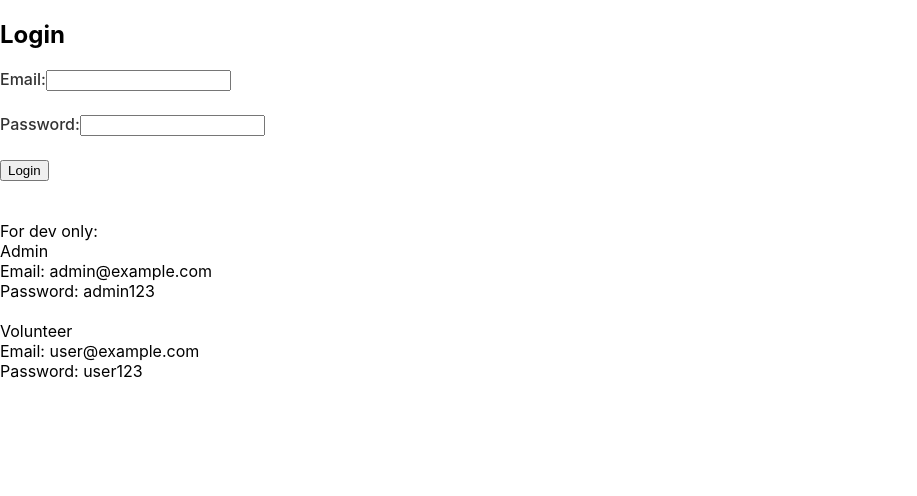
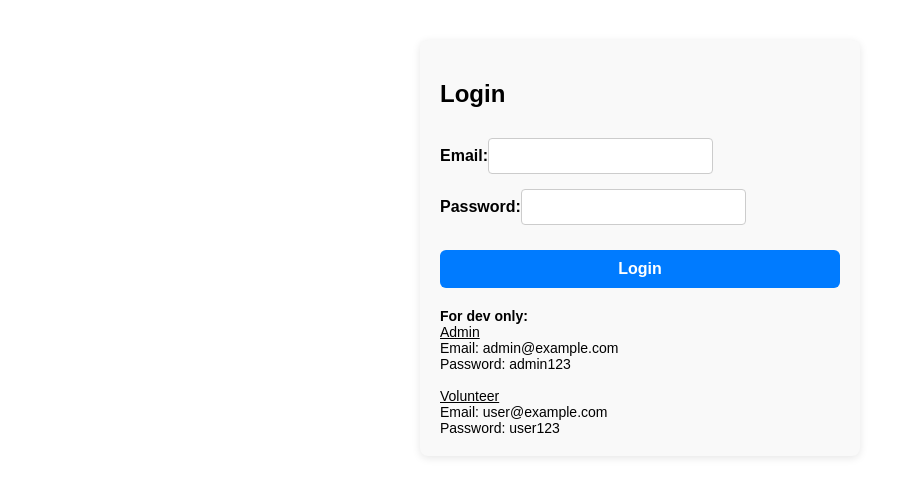
Before and after one commit to Hyperbolas/volunteer-app, a React (Create React App) app: page /login in a window 1280 px wide. Shown: the top 496 px of the page, without its empty margins (0-917 px from the left). Built offline with nearby package versions, Linux system fonts and the light colour scheme.

Commit message:
css fixes

```diff
--- a/src/pages/Auth.css
+++ b/src/pages/Auth.css
@@ -47,3 +47,47 @@
 .auth-container button:hover {
   background-color: #0056b3;
 }
+
+.login-container {
+  max-width: 400px;
+  margin: 40px auto;
+  padding: 20px;
+  background-color: #f9f9f9;
+  border-radius: 8px;
+  box-shadow: 0 2px 8px rgba(0, 0, 0, 0.1);
+  font-family: Arial, sans-serif;
+}
+
+.login-form {
+  display: flex;
+  flex-direction: column;
+}
+
+.login-form label {
+  margin: 10px 0 5px;
+  font-weight: bold;
+}
+
+.login-form input {
+  padding: 8px;
+  font-size: 16px;
+  border-radius: 4px;
+  border: 1px solid #ccc;
+}
+
+.login-form button {
+  margin-top: 20px;
+  padding: 10px;
+  font-size: 16px;
+  font-weight: bold;
+  background-color: #007bff;
+  color: white;
+  border: none;
+  border-radius: 6px;
+  cursor: pointer;
+  transition: background-color 0.3s ease;
+}
+
+.login-form button:hover {
+  background-color: #0056b3;
+}
--- a/src/pages/Login.js
+++ b/src/pages/Login.js
@@ -1,6 +1,6 @@
 import React, { useState } from "react";
 import { useNavigate } from "react-router-dom";
-import './Login.css';
+import './Auth.css';
 
 function Login() {
   const [email, setEmail] = useState('');
@@ -27,7 +27,6 @@ function Login() {
       (user) => user.email === email && user.password === password
     );
 
-    //temporary role logic, replace with real authentication in the backend
     if (matchedUser) {
       if (matchedUser.role === "admin") {
         navigate("/admin/AdminDashboard");
@@ -44,43 +43,35 @@ function Login() {
       <form className="login-form" onSubmit={handleSubmit}>
         <h2>Login</h2>
 
-        <div className="form-group">
-          <label>Email:
+        <label>Email:
           <input
             type="email"
             value={email}
             onChange={(e) => setEmail(e.target.value)}
             required
           />
-          </label>
-        </div>
+        </label>
 
-
-        <div className="form-group">
-          <label>Password:
+        <label>Password:
           <input
             type="password"
             value={password}
             onChange={(e) => setPassword(e.target.value)}
             required
           />
-          </label>
-        </div>
+        </label>
 
         <button type="submit">Login</button>
       </form>
-      <div>
-        <br/> <br/>
-        For dev only: <br />
-        Admin             <br />
-        Email: admin@example.com <br />
-        Password: admin123
-        <br />
-        <br />
-        Volunteer <br />
-        Email: user@example.com <br />
+
+      <div style={{ marginTop: '20px', fontSize: '14px' }}>
+        <strong>For dev only:</strong><br />
+        <u>Admin</u><br />
+        Email: admin@example.com<br />
+        Password: admin123<br /><br />
+        <u>Volunteer</u><br />
+        Email: user@example.com<br />
         Password: user123
-
       </div>
     </div>
   );
--- a/src/pages/admin/AdminDashboard.js
+++ b/src/pages/admin/AdminDashboard.js
@@ -1,18 +1,18 @@
 import React from 'react';
 import { useNavigate } from 'react-router-dom';
 import AdminNavBar from "../../components/AdminNavBar";
+import './AdminDashboard.css';
 //references chatgpt, https://www.w3schools.com/css/css_colors.asp
 
 const AdminDashboard = () => {
   const navigate = useNavigate();
 
   return (
-
-      <div className="admin-container">
+    <div className="admin-container">
       <AdminNavBar />
       <div className="admin-dashboard">
-        <h1>Admin Dashboard</h1>
-        <div className="button-group">
+        <h1 className="admin-heading">Admin Dashboard</h1>
+        <div className="admin-button-group">
           <button onClick={() => navigate('/admin/AdminEventManagement')}>
             Manage Events
           </button>
@@ -26,6 +26,6 @@ const AdminDashboard = () => {
       </div>
     </div>
   );
-}
+};
 
 export default AdminDashboard;
--- a/src/pages/user/UserDashboard.js
+++ b/src/pages/user/UserDashboard.js
@@ -1,24 +1,22 @@
 import React from 'react';
 import { useNavigate } from 'react-router-dom';
 import UserNavBar from "../../components/UserNavBar";
-//references chatgpt, https://www.w3schools.com/css/css_padding.asp
-
+import './UserDashboard.css'; // Make sure this import is included
 
 const VolunteerDashboard = () => {
   const navigate = useNavigate();
 
   return (
     <div className="navigation-container">
-    <UserNavBar/>
-      <div style={{ padding: "40px", backgroundColor: "#f9f9f9", minHeight: "100vh" }}>
-        <h1>Volunteer Dashboard</h1>
+      <UserNavBar />
+      <div className="dashboard-container">
+        <h1 className="dashboard-heading">Volunteer Dashboard</h1>
         <p>Welcome, Volunteer!</p>
 
-        <div style={{ display: "flex", flexDirection: "column", gap: "15px", marginTop: "30px", maxWidth: "300px" }}>
+        <div className="dashboard-buttons">
           <button onClick={() => navigate("/user/UserMatchedEvents")}>
             View Matched Events
           </button>
-
 
           <button onClick={() => navigate("/user/UserNotifications")}>
             View Notifications
```
Also changed, not shown: src/pages/Login.css (deleted).
